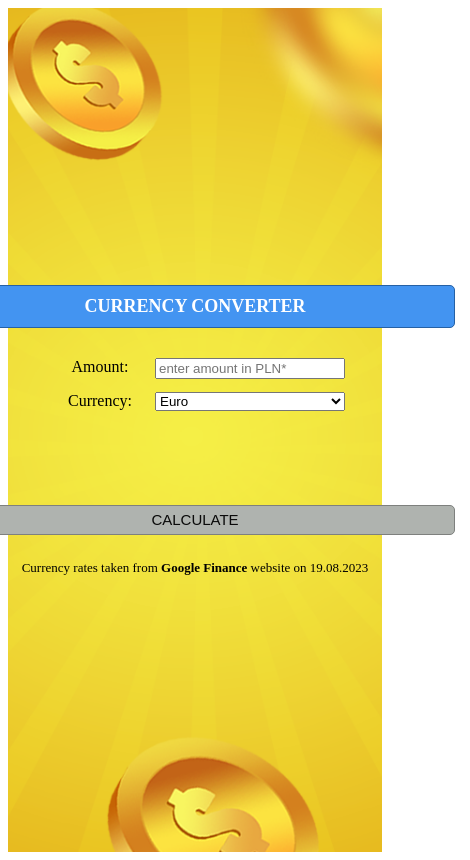
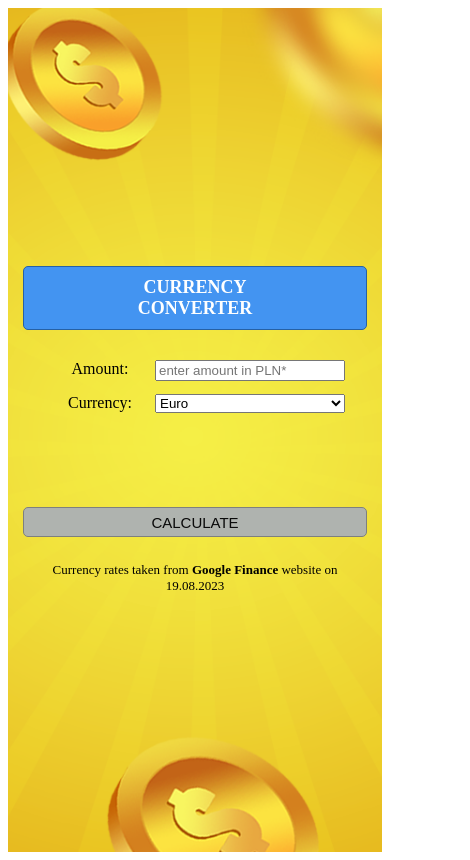
Before and after one commit to BoosterTech/Currency-Converter-React-Module-9, a React (Create React App) app: page / in a window 390 px wide. Shown: the whole page, 470 px wide, since content can reach past the window. Built offline with nearby package versions, Linux system fonts and the light colour scheme.

Commit message:
form made more responsive to different screen size

```diff
--- a/src/Form/style.css
+++ b/src/Form/style.css
@@ -1,6 +1,6 @@
 .form {
     margin: auto;
-    width: 550px;
+    min-width: none;
     max-width: 550px;
     background-color: rgba(255, 228, 196, 0);
     padding: 15px;
@@ -44,7 +44,6 @@
 }
 
 .calculateButton {
-    max-width: 100%;
     text-align: center;
     margin-top: 25px;
     padding: 10px 0;
```
